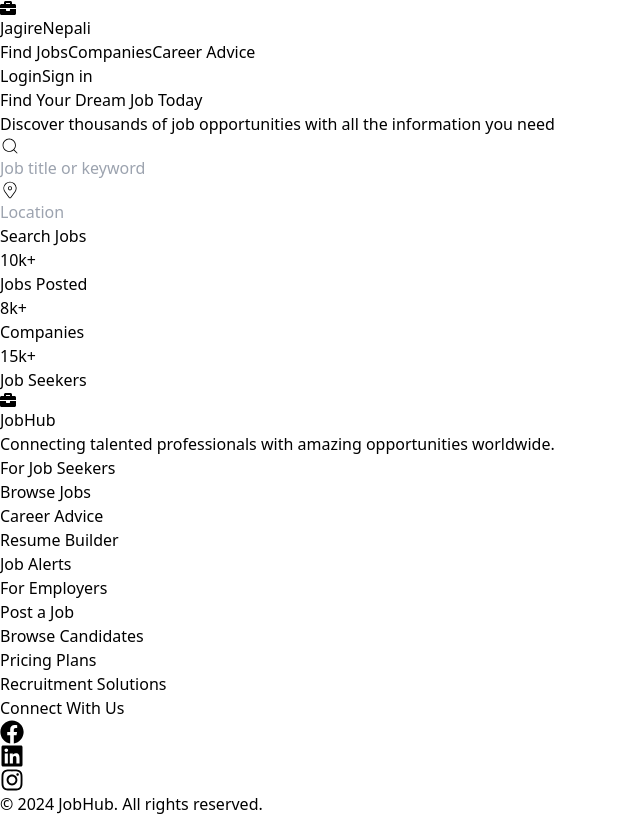
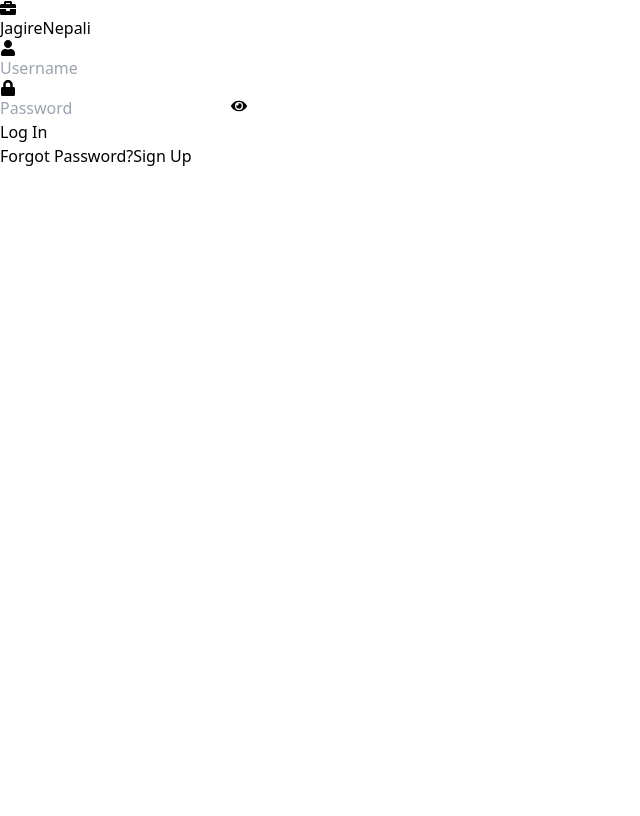
Before and after one commit to sudankdk/JAGIR, a React (Vite) app in the folder frontend/: page /login in a window 1280 px wide. Shown: the whole page, without its empty margins (0-640 px from the left). Built offline with nearby package versions, Linux system fonts and the light colour scheme.

Commit message:
working on login

```diff
--- a/frontend/package.json
+++ b/frontend/package.json
@@ -12,7 +12,8 @@
   "dependencies": {
     "react": "^18.3.1",
     "react-dom": "^18.3.1",
-    "react-icons": "^5.4.0"
+    "react-icons": "^5.4.0",
+    "react-router-dom": "^7.0.2"
   },
   "devDependencies": {
     "@eslint/js": "^9.15.0",
--- a/frontend/src/App.tsx
+++ b/frontend/src/App.tsx
@@ -1,11 +1,16 @@
 import "./App.css";
 import HomePage from "./Pages/HomePage";
+import Login from "./Pages/Login";
+import { BrowserRouter as Router, Routes, Route } from "react-router-dom";
 
 function App() {
   return (
-    <>
-      <HomePage />
-    </>
+    <Router>
+      <Routes>
+        <Route path="/" element={<HomePage />} />
+        <Route path="/login" element={<Login />} />
+      </Routes>
+    </Router>
   );
 }
 
--- a/frontend/src/Components/Footer.tsx
+++ b/frontend/src/Components/Footer.tsx
@@ -11,7 +11,9 @@ export function Footer() {
           <div>
             <div className="flex items-center space-x-2 mb-4">
               <FaBriefcase className="h-8 w-8 text-blue-500" />
-              <span className="text-2xl font-bold text-white">JobHub</span>
+              <span className="text-2xl font-bold text-white">
+                JagireNepali
+              </span>
             </div>
             <p className="text-gray-400">
               Connecting talented professionals with amazing opportunities
--- a/frontend/src/Components/SearchBar.tsx
+++ b/frontend/src/Components/SearchBar.tsx
@@ -1,45 +1,13 @@
-import React, { useCallback } from "react";
+import React from "react";
 import { CiSearch } from "react-icons/ci";
 import { CiLocationOn } from "react-icons/ci";
 
-// Type definition for the SearchBar props
-interface SearchBarProps {
-  onSearch: (query: string, location: string) => void;
-}
-
-// Debounce function definitio
-function debounce<T extends (...args: any[]) => void>(
-  func: T,
-  delay: number
-): (...args: Parameters<T>) => void {
-  let timer: ReturnType<typeof setTimeout>;
-  return function (...args: Parameters<T>) {
-    clearTimeout(timer);
-    timer = setTimeout(() => {
-      func(...args);
-    }, delay);
-  };
-}
-
-export function SearchBar({ onSearch }: SearchBarProps) {
+export function SearchBar() {
   const [query, setQuery] = React.useState("");
   const [location, setLocation] = React.useState("");
 
-  // Define the debounced onSearch function using useCallback
-  const debouncedSearch = useCallback(
-    debounce((query: string, location: string) => {
-      onSearch(query, location);
-    }, 500),
-    [onSearch]
-  );
-
-  const handleSubmit = (e: React.FormEvent) => {
-    e.preventDefault();
-    onSearch(query, location); // Direct call to onSearch on form submit
-  };
-
   return (
-    <form onSubmit={handleSubmit} className="w-full max-w-4xl">
+    <form className="w-full max-w-4xl">
       <div className="flex flex-col md:flex-row gap-4">
         <div className="flex-1 relative">
           <CiSearch
@@ -53,7 +21,6 @@ export function SearchBar({ onSearch }: SearchBarProps) {
             value={query}
             onChange={(e) => {
               setQuery(e.target.value);
-              debouncedSearch(e.target.value, query);
             }}
           />
         </div>
@@ -70,7 +37,6 @@ export function SearchBar({ onSearch }: SearchBarProps) {
             value={location}
             onChange={(e) => {
               setLocation(e.target.value);
-              debouncedSearch(location, e.target.value);
             }}
           />
         </div>
--- /dev/null
+++ b/frontend/src/Pages/Login.tsx
@@ -0,0 +1,81 @@
+import React, { useState } from "react";
+import { FaBriefcase, FaUser, FaLock, FaEye, FaEyeSlash } from "react-icons/fa";
+
+const Login = () => {
+  const [showPassword, setShowPassword] = useState(false);
+
+  const togglePasswordVisibility = () => {
+    setShowPassword(!showPassword);
+  };
+
+  return (
+    <>
+      <div className="flex h-screen">
+        {/* Left Side */}
+        <div className="w-2/5 bg-blue-400 p-4"></div>
+
+        {/* Right Side */}
+        <div className="w-3/5  p-8">
+          {/* Header */}
+          <div className="flex items-center mt-16 pl-24 space-x-2">
+            <FaBriefcase className="h-8 w-8 text-blue-500" />
+            <span className="text-2xl font-bold text-gray-900">
+              JagireNepali
+            </span>
+          </div>
+
+          {/* Login Form */}
+          <form className="pl-24 mt-8 space-y-6">
+            <div className="m-20">
+              {/* Username Input */}
+              <div className="relative m-2">
+                <FaUser className="absolute top-4 left-4 text-gray-400" />
+                <input
+                  type="text"
+                  placeholder="Username"
+                  className="w-full pl-12 p-3 mt-1 border rounded-lg focus:outline-none focus:ring-2 focus:ring-blue-500"
+                />
+              </div>
+
+              {/* Password Input */}
+              <div className="relative m-2">
+                <FaLock className="absolute top-4 left-4 text-gray-400" />
+                <input
+                  type={showPassword ? "text" : "password"}
+                  placeholder="Password"
+                  className="w-full pl-12 p-3 mt-1 border rounded-lg focus:outline-none focus:ring-2 focus:ring-blue-500"
+                />
+                <button
+                  type="button"
+                  className="absolute top-4 right-4 text-gray-500 hover:text-gray-700"
+                  onClick={togglePasswordVisibility}
+                >
+                  {showPassword ? <FaEyeSlash /> : <FaEye />}
+                </button>
+              </div>
+
+              <button
+                type="submit"
+                className="w-full py-3 mt-4 text-white bg-blue-500 rounded-lg hover:bg-blue-600 transition"
+              >
+                Log In
+              </button>
+
+              {/* Links */}
+              <div className="flex justify-between mt-4 text-sm">
+                <a href="#" className="text-blue-600 hover:underline">
+                  Forgot Password?
+                </a>
+                <a href="#" className="text-blue-600 hover:underline">
+                  Sign Up
+                </a>
+              </div>
+            </div>
+          </form>
+        </div>
+      </div>
+    </>
+  );
+};
+
+export default Login;
```
Also changed, not shown: 1 other file (tests, documents, lock files or other folders).
